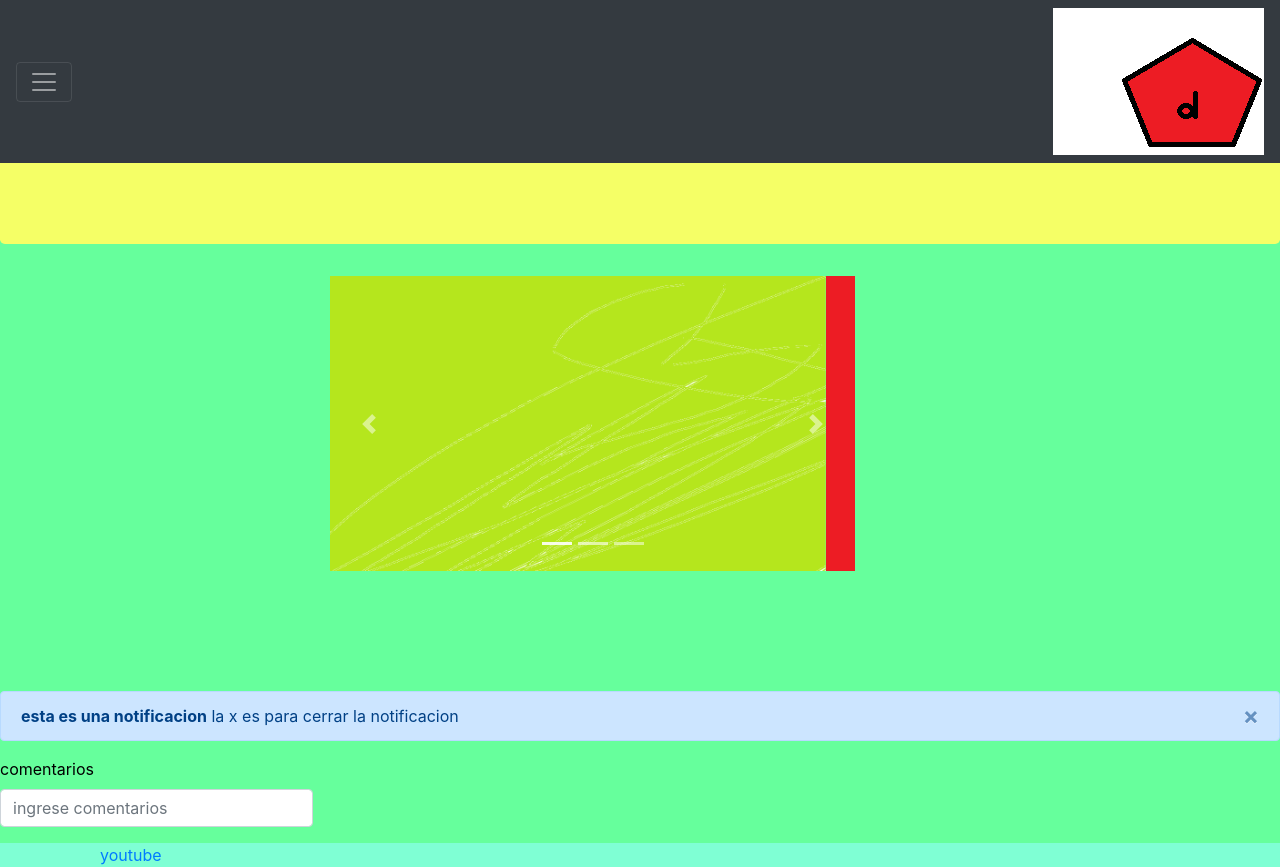
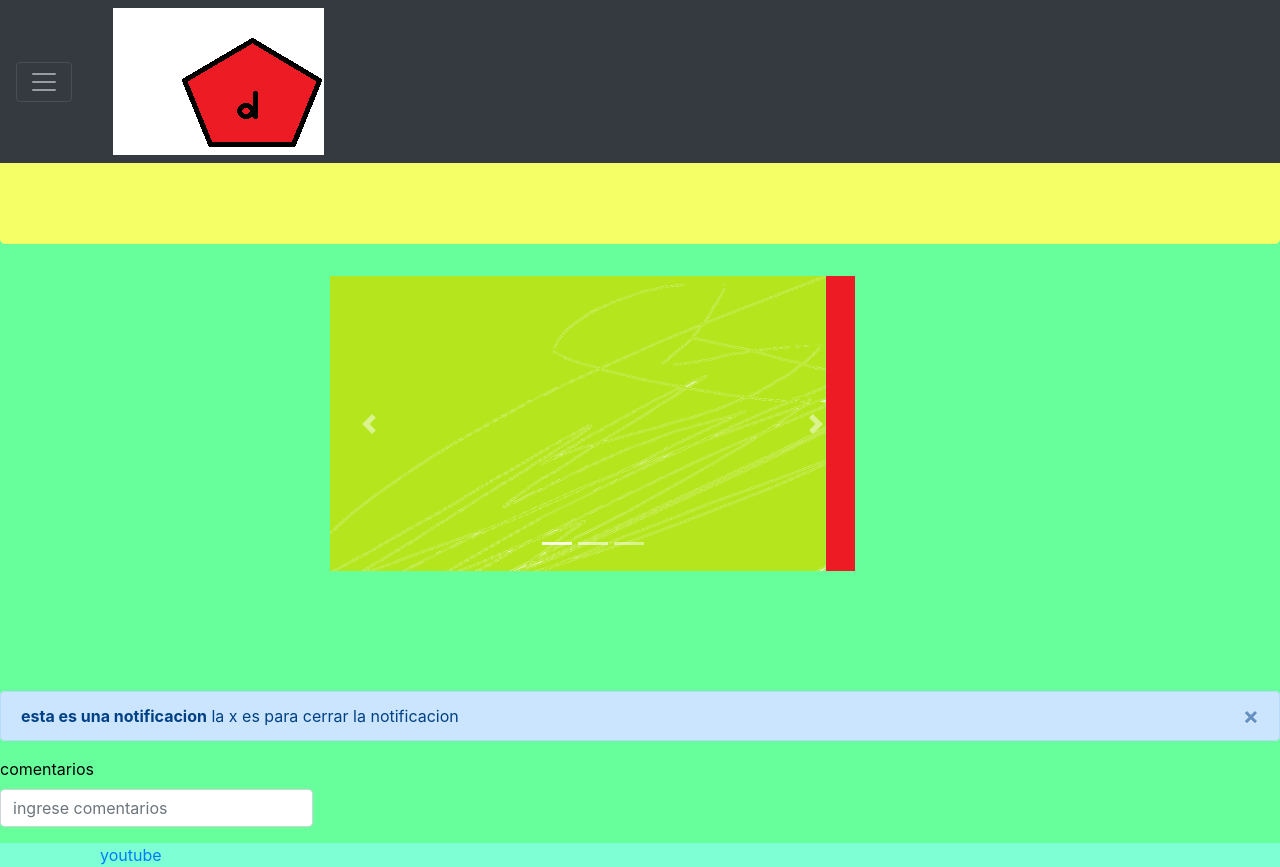
Before and after one commit to dante520/obout, a website: page index.html in a window 1280 px wide. Drawn offline with nearby package versions, Linux system fonts and the light colour scheme; a web font is replaced by a local one.

Commit message:
mejora logo

```diff
--- a/index.html
+++ b/index.html
@@ -96,7 +96,13 @@
         <button class="navbar-toggler" type="button" data-toggle="collapse" data-target="#navbarToggleExternalContent" aria-controls="navbarToggleExternalContent" aria-expanded="false" aria-label="Toggle navigation">
           <span class="navbar-toggler-icon"></span>
         </button>
-        <img src="logo.png" alt="logo">
+        <div class="container">
+          <div class="d-flex">
+            <div class="4">
+              <img src="logo.png" alt="logo">
+            </div>
+          </div>
+        </div>
       </nav>
     </div>
     <!-- Optional JavaScript -->
```
